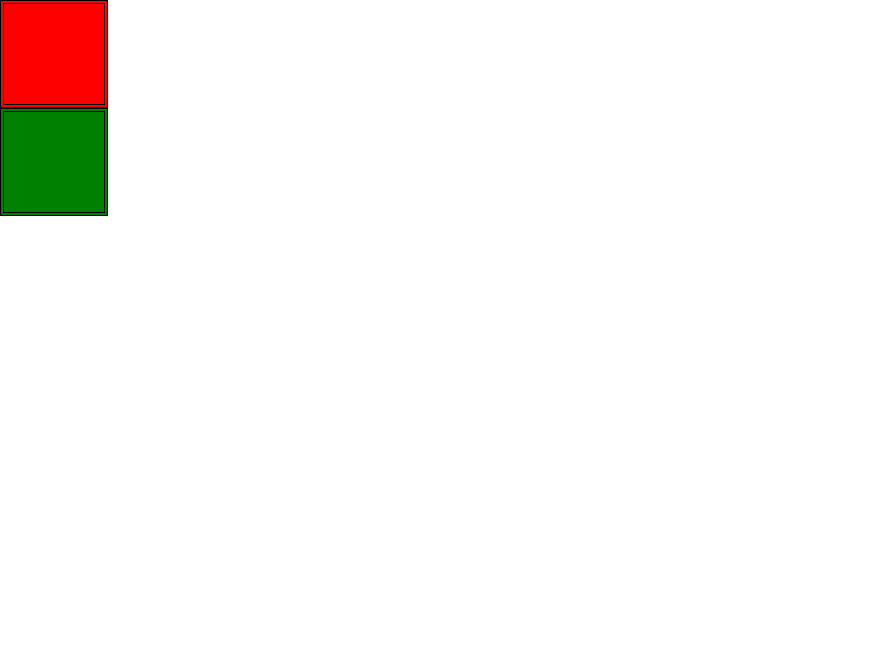
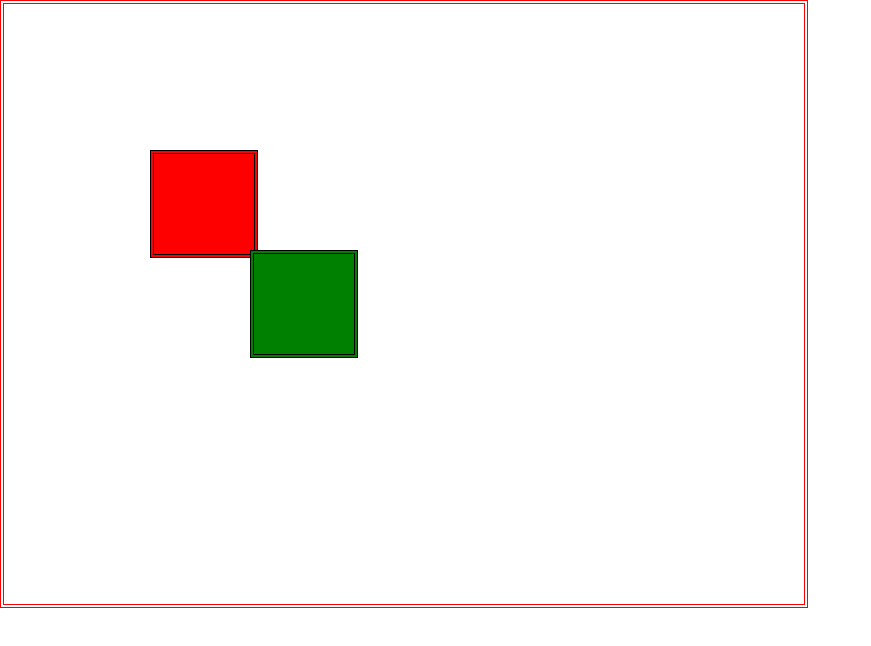
Before and after one commit to AlexS98/squares, a React (Create React App) app: page / in a window 1280 px wide. Shown: the top 646 px of the page, without its empty margins (0-871 px from the left). Built offline with nearby package versions, Linux system fonts and the light colour scheme.

Commit message:
set squares to srecific position

```diff
--- a/src/components/Board.tsx
+++ b/src/components/Board.tsx
@@ -1,6 +1,6 @@
 import React from 'react';
-import Square from './Square'
-import { SquareProps } from './Square'
+import Square from './Square';
+import { SquareProps } from './Square';
 
 interface BoardState {
     squares: SquareProps[]
@@ -17,8 +17,8 @@ class Board extends React.Component<{}, BoardState>{
                 isActive: false
             },
             {
-                xPos: 350,
-                yPos: 350,
+                xPos: 250,
+                yPos: 250,
                 name: "square2",
                 color: "green",
                 isActive: false
@@ -26,10 +26,21 @@ class Board extends React.Component<{}, BoardState>{
         ]
     };
 
+    componentDidMount = () => {
+        const squares: SquareProps[] = this.state.squares.slice();
+        squares.forEach(e => {
+            const el:any = document.getElementById(e.name);
+            if (el) {
+                el.style.left = e.xPos + 'px';
+                el.style.top = e.yPos + 'px';
+            }
+        });
+    }
+
     createSquares = () => {
         let squares: any[] = [];
         this.state.squares.forEach(e => {
-            squares.push(<Square xPos={e.xPos} yPos={e.yPos} name={e.name} color={e.color} />)
+            squares.push(<Square key={e.name} xPos={e.xPos} yPos={e.yPos} name={e.name} color={e.color} />)
         });
         return squares;
     }
@@ -41,19 +52,21 @@ class Board extends React.Component<{}, BoardState>{
         });
     }
 
-    onMove = () => {
+    onMove = (e: { screenX: number, screenY: number }) => {
         const squares: SquareProps[] = this.state.squares.slice();
-        this.setState({squares: squares} as BoardState);
+        console.log("x:" + e.screenX + " - y:" + e.screenY);
+        this.setState({ squares: squares } as BoardState);
     }
 
     onUp = () => {
         const squares: SquareProps[] = this.state.squares.slice();
-        this.setState({squares: squares} as BoardState);
+        this.setState({ squares: squares } as BoardState);
     }
 
     render() {
         return (
-            <div onMouseDown={this.onDown}
+            <div className={"board"}
+                onMouseDown={this.onDown}
                 onMouseMove={this.onMove}
                 onMouseUp={this.onUp} >
                 {this.createSquares()}
--- a/src/index.css
+++ b/src/index.css
@@ -8,9 +8,16 @@ body {
 }
 
 .square{
+  position: absolute;
   height: 100px;
   width: 100px;
   border: 4px double black ;
+}
+
+.board{
+  height: 600px;
+  width: 800px;
+  border: 4px double red ;
 }
 
 .active{
```
